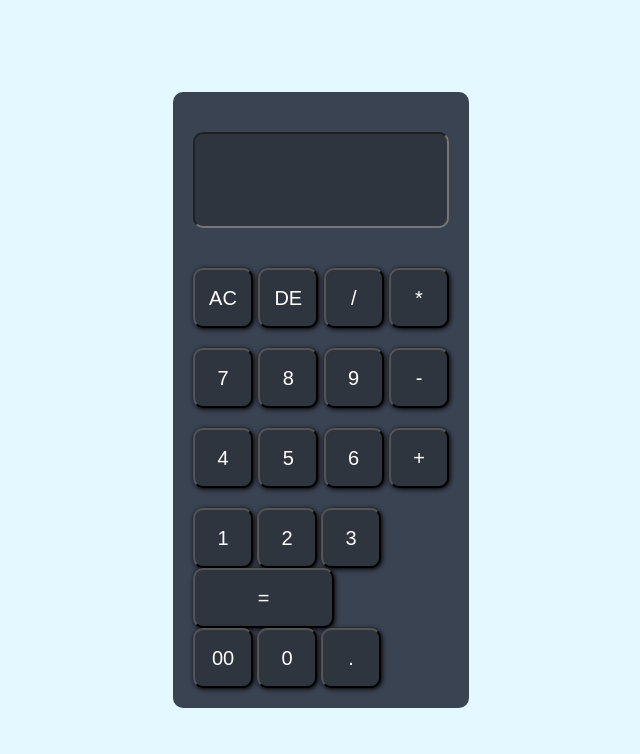
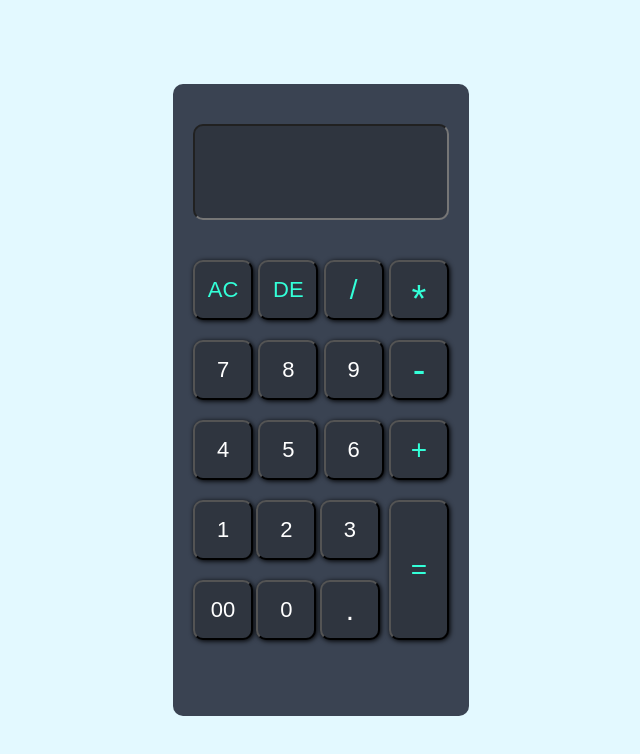
Before and after one commit to sujalsolanki10/calculater, a plain HTML site: page index.html in a window 1280 px wide. Shown: the whole page, without its empty margins (319-959 px from the left). Drawn offline with Linux system fonts and the light colour scheme.

Commit message:
Update calculator.css

```diff
--- a/calculator.css
+++ b/calculator.css
@@ -13,6 +13,8 @@
 }
 
 .mdiv{
+    height: 74vh;
+    width: 20vw;
     background-color: #3A4352;
     padding: 20px;
     border-radius: 10px;
@@ -33,18 +35,30 @@ div input{
     height: 60px;
     width: 60px;
     border-radius: 10px;
-    font-size: 20px;
+    font-size: 22px;
     font-family: sans-serif;
     background-color: transparent;
     color: white;
     cursor: pointer;
     background-color: #2f353f;
     box-shadow: 1px 1px 5px black;
+    display: flex;
+    align-items: center;
+    justify-content: center;
 
 }
 
 .div1{
-    /* border: 2px solid black; */
+
+    display: flex;
+    justify-content: space-between;
+    align-items: center;
+    margin-bottom: 20px;
+
+}
+
+.div2{
+    width: 14.6vw;
     display: flex;
     justify-content: space-between;
     align-items: center;
@@ -53,5 +67,38 @@ div input{
 }
 
 .equal{
-    width: 141px;
+    width: 60px;
+    height: 140px;
+    position: absolute;
+    right: 0;
+    top: 0;
+    color: #33ffd8;
+    font-size: 28px;
 }
+.equal1{
+    display: flex;
+    justify-content: space-between;
+    align-items: center;
+    position: relative;
+}
+
+.color{
+    color: #33ffd8;
+    font-size: 28px;
+}
+.color1{
+    color: #33ffd8;
+}
+.multiplication{
+    font-size: 38px;
+    padding-top: 2vh;
+    color: #33ffd8;
+}
+.subtraction{
+    font-size: 38px;
+    color: #33ffd8;
+
+}
+.dott{
+    font-size: 30px;
+}
```
